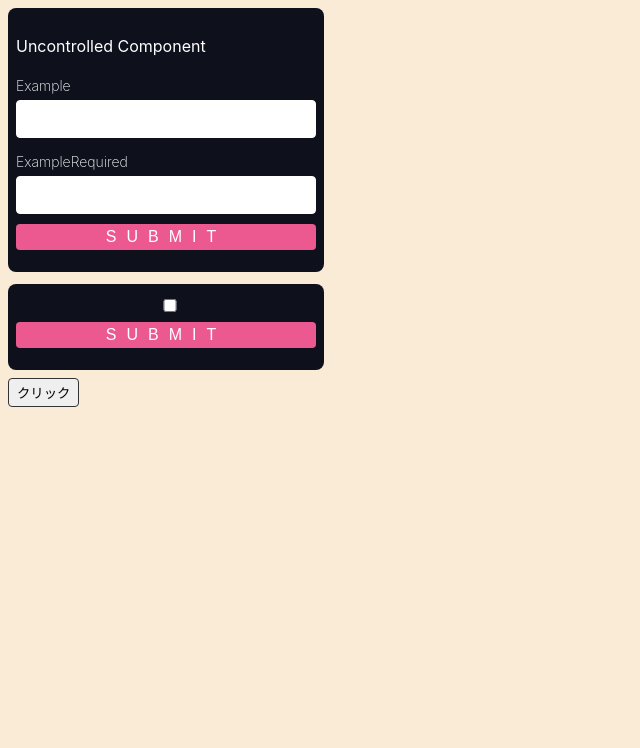
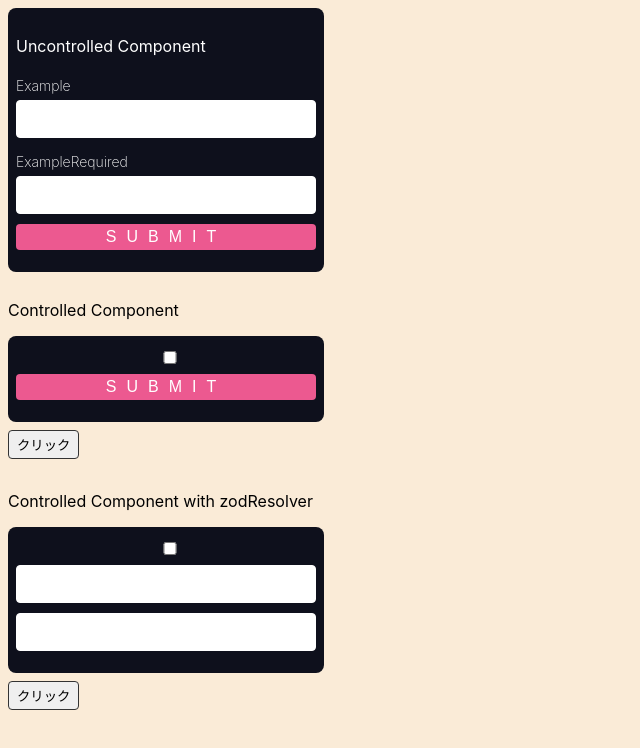
Before and after one commit to sawadyecma/react-form-sample, a React (Vite) app: page / in a window 1280 px wide. Shown: the top 748 px of the page, without its empty margins (0-640 px from the left). Built offline with nearby package versions, Linux system fonts and the light colour scheme.

Commit message:
feat: odResolver

```diff
--- a/package.json
+++ b/package.json
@@ -10,9 +10,11 @@
     "preview": "vite preview"
   },
   "dependencies": {
+    "@hookform/resolvers": "^5.0.1",
     "react": "^19.1.0",
     "react-dom": "^19.1.0",
-    "react-hook-form": "^7.56.3"
+    "react-hook-form": "^7.56.3",
+    "zod": "^3.24.4"
   },
   "devDependencies": {
     "@eslint/js": "^9.25.0",
--- a/src/App.tsx
+++ b/src/App.tsx
@@ -1,5 +1,6 @@
 import { Form_01 } from "./comps/form-01";
 import { Form_02 } from "./comps/form-02";
+import { Form_03 } from "./comps/form-03";
 import "./style.css";
 
 function App() {
@@ -12,6 +13,7 @@ function App() {
     >
       <Form_01 />
       <Form_02 />
+      <Form_03 />
     </div>
   );
 }
--- a/src/comps/form-02.tsx
+++ b/src/comps/form-02.tsx
@@ -13,6 +13,7 @@ export function Form_02() {
 
   return (
     <div>
+      <p>Controlled Component</p>
       <form className="form">
         <Controller
           name="isOk"
--- /dev/null
+++ b/src/comps/form-03.tsx
@@ -0,0 +1,124 @@
+import { useForm, Controller } from "react-hook-form";
+
+import { zodResolver } from "@hookform/resolvers/zod";
+import { z } from "zod";
+
+const schema = z.object({
+  isOk: z.boolean().refine((val) => val === true, {
+    message: "Please check it!",
+  }),
+  text: z.string().min(3, {
+    message: "Please enter at least 3 characters",
+  }),
+  email: z
+    .string()
+    .transform((val) => (val === "" ? undefined : val))
+    .optional()
+    .refine(
+      (val) => val === undefined || /^[\w-.]+@([\w-]+\.)+[\w-]{2,4}$/.test(val),
+      { message: "Invalid email format" }
+    ),
+});
+
+export function Form_03() {
+  const { handleSubmit, control, formState } = useForm({
+    defaultValues: {
+      isOk: false,
+    },
+    resolver: zodResolver(schema),
+    mode: "onBlur",
+  });
+
+  return (
+    <div>
+      <p>Controlled Component with zodResolver</p>
+      <form className="form">
+        <Controller
+          name="isOk"
+          control={control}
+          render={({ field }) => (
+            <Checkbox checked={field.value} onChange={field.onChange} />
+          )}
+        />
+        {formState.errors.isOk && (
+          <p className="error-msg">{formState.errors.isOk.message}</p>
+        )}
+        <Controller
+          name="text"
+          control={control}
+          render={({ field }) => (
+            <TextField
+              {...field}
+              value={field.value ?? ""}
+              onChange={field.onChange}
+            />
+          )}
+        />
+        {formState.errors.text && (
+          <p className="error-msg">{formState.errors.text.message}</p>
+        )}
+
+        <Controller
+          name="email"
+          control={control}
+          render={({ field }) => (
+            <TextField
+              {...field}
+              value={field.value ?? ""}
+              onChange={field.onChange}
+            />
+          )}
+        />
+        {formState.errors.email && (
+          <p className="error-msg">{formState.errors.email.message}</p>
+        )}
+      </form>
+      <button
+        // form tagの外でもsubmitできる
+        onClick={handleSubmit((data) => {
+          console.log(data);
+        })}
+      >
+        クリック
+      </button>
+    </div>
+  );
+}
+
+const TextField = ({
+  value,
+  onChange,
+  ...props
+}: {
+  value: string;
+  onChange: (value: string) => void;
+} & React.InputHTMLAttributes<HTMLInputElement>) => {
+  return (
+    <input
+      {...props}
+      type="text"
+      value={value}
+      onChange={(e) => {
+        onChange(e.target.value);
+      }}
+    />
+  );
+};
+
+const Checkbox = ({
+  checked,
+  onChange,
+}: {
+  checked: boolean;
+  onChange: (checked: boolean) => void;
+}) => {
+  return (
+    <input
+      type="checkbox"
+      checked={checked}
+      onChange={(e) => {
+        onChange(e.target.checked);
+      }}
+    />
+  );
+};
```
Also changed, not shown: 1 other file (tests, documents, lock files or other folders).
